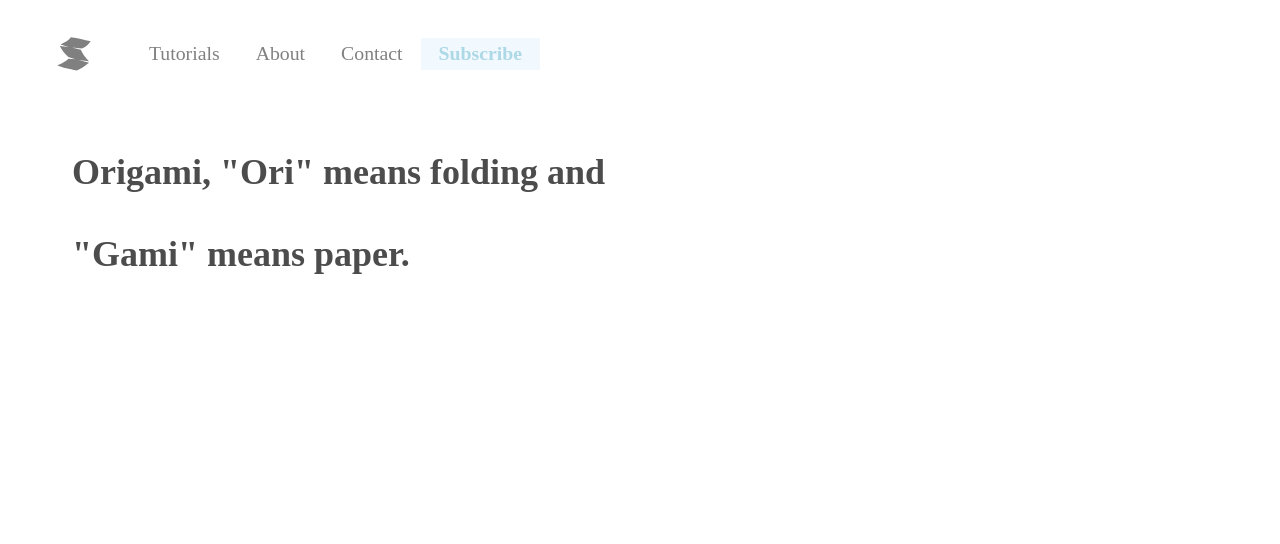
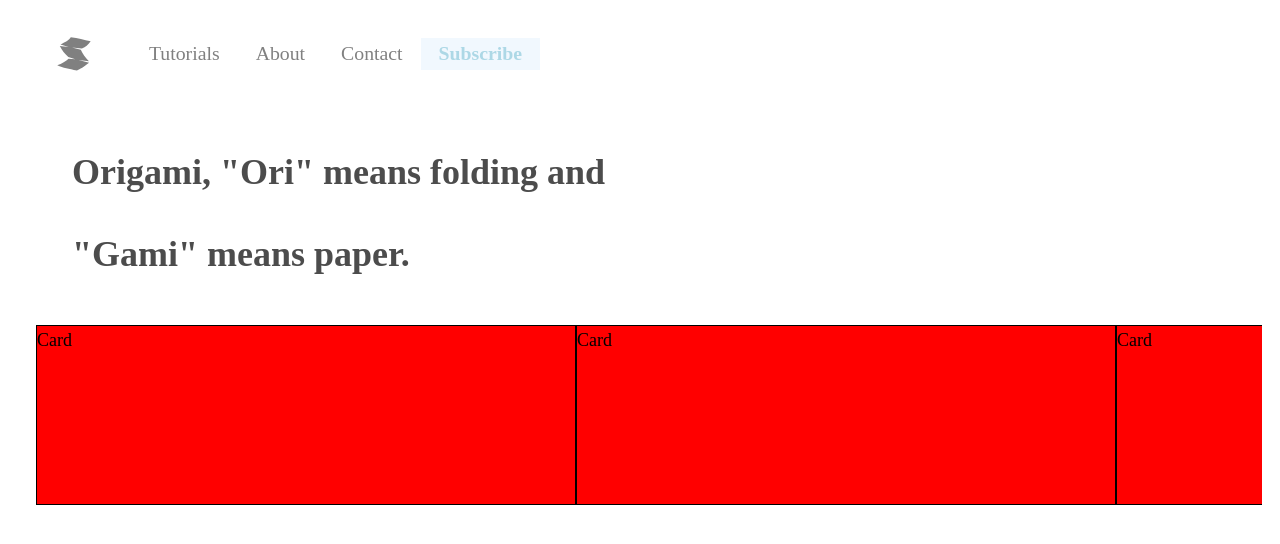
Before and after one commit to BernardoAguayoOrtega/origami, a Next.js app: page / in a window 1280 px wide. Shown: the top 544 px of the page. Built offline with nearby package versions, Linux system fonts and the light colour scheme.

Commit message:
[add] add custom scrollbar

```diff
--- /dev/null
+++ b/components/Carousel/carousel.module.css
@@ -0,0 +1,27 @@
+.carousel {
+  display: flex;
+  padding: 1rem;
+  overflow-x: scroll;
+}
+
+.carousel::-webkit-scrollbar {
+  height: 10px;
+  width: 12px;
+}
+
+.carousel::-webkit-scrollbar-track {
+  -webkit-box-shadow: inset 0 0 6px rgba(0,0,0,0.3);
+  border-radius: 10px;
+}
+
+.carousel::-webkit-scrollbar-thumb {
+  border-radius: 10px;
+  -webkit-box-shadow: inset 0 0 4px rgba(0,0,0,0.5);
+}
+
+.card {
+  border: 1px solid black;
+  background-color: red;
+  height: 10rem;
+  min-width: 30rem;
+}
--- /dev/null
+++ b/components/Carousel/index.tsx
@@ -0,0 +1,60 @@
+import { ReactElement, ReactNode } from 'react';
+import styles from './carousel.module.css';
+
+const Carousel: React.FC = (): ReactElement => {
+
+	return(
+		<div className={styles.carousel}>
+			<div className={styles.card}>
+				Card
+			</div>
+			<div className={styles.card}>
+				Card
+			</div>
+			<div className={styles.card}>
+				Card
+			</div>
+			<div className={styles.card}>
+				Card
+			</div>
+			<div className={styles.card}>
+				Card
+			</div>
+			<div className={styles.card}>
+				Card
+			</div>
+			<div className={styles.card}>
+				Card
+			</div>
+			<div className={styles.card}>
+				Card
+			</div>
+			<div className={styles.card}>
+				Card
+			</div>
+			<div className={styles.card}>
+				Card
+			</div>
+			<div className={styles.card}>
+				Card
+			</div>
+			<div className={styles.card}>
+				Card
+			</div>
+			<div className={styles.card}>
+				Card
+			</div>
+			<div className={styles.card}>
+				Card
+			</div>
+			<div className={styles.card}>
+				Card
+			</div>
+			<div className={styles.card}>
+				Card
+			</div>
+		</div>
+	)
+};
+
+export default Carousel;
--- a/pages/index.tsx
+++ b/pages/index.tsx
@@ -1,5 +1,6 @@
 import Head from 'next/head';
 import Container from '../components/PageContainer/index';
+import Carousel from '../components/Carousel/index';
 
 function HomePage() {
 	return (
@@ -13,6 +14,7 @@ function HomePage() {
 					<h1>Origami, "Ori" means folding and</h1>
 					<h1>"Gami" means paper.</h1>
 				</div>
+				<Carousel />
 			</Container>
 			<style jsx>{`
 				.title {
--- a/styles/styles.css
+++ b/styles/styles.css
@@ -12,7 +12,6 @@ body {
 }
 
 a {
-  color: #0070f3;
   text-decoration: none;
 }
 
```
